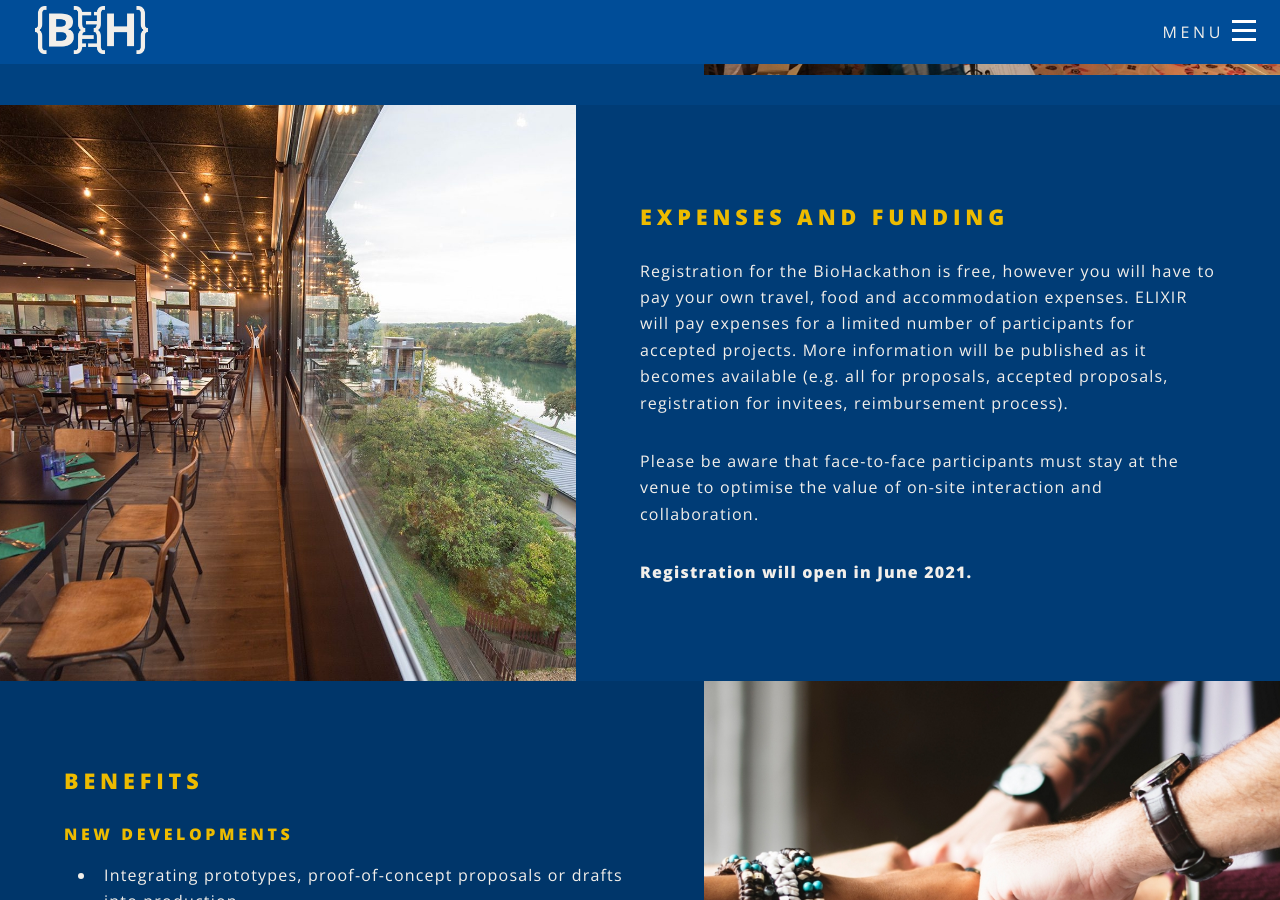
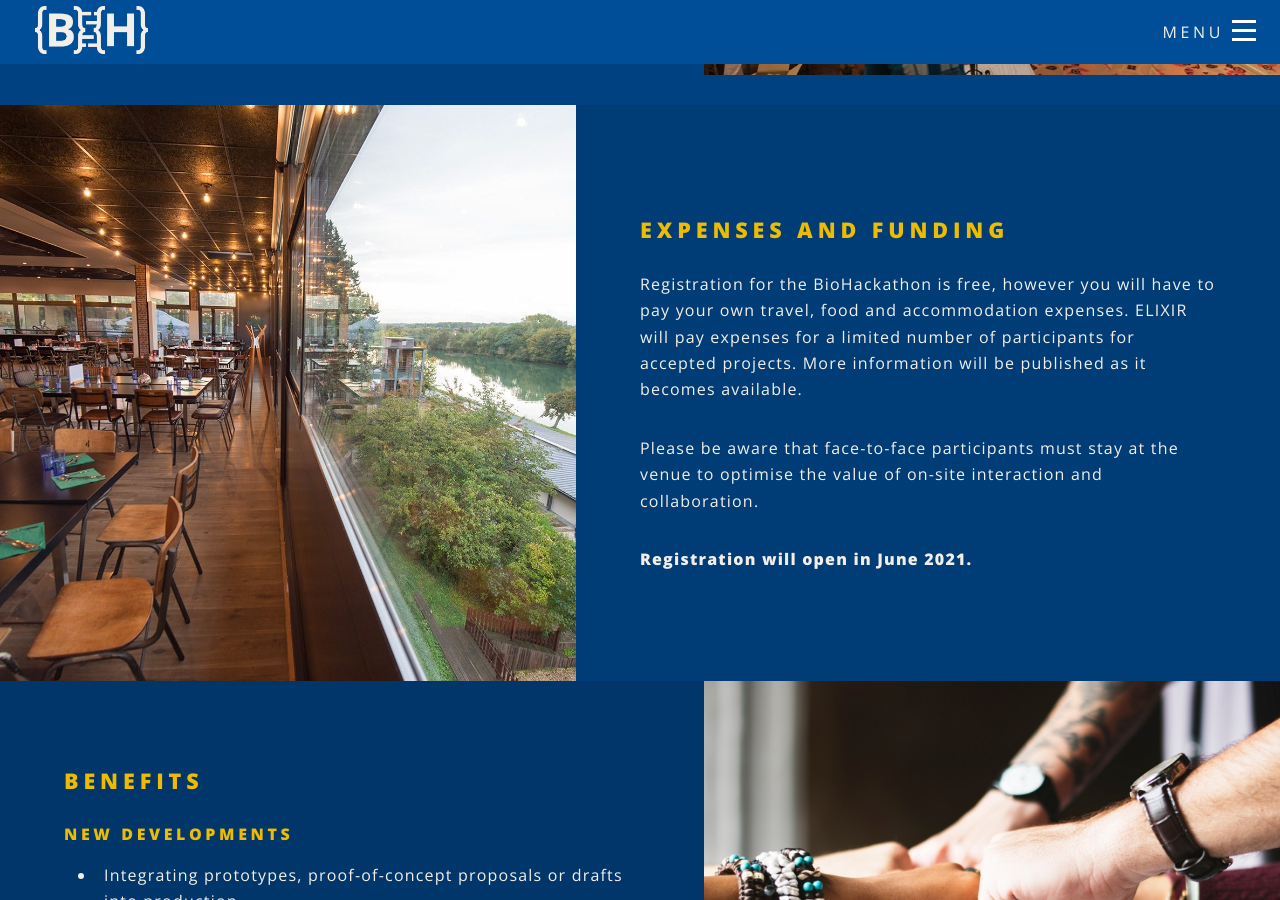
Before and after one commit to elixir-europe/biohackathon-europe-2021, a Jekyll site: the page built from index.html, in a window 1280 px wide and 900 px high, scrolled down 3041 px. Built offline with Jekyll 4.4.1, drawn with Linux system fonts in a browser that asks for light colours; nearby versions of some CDN libraries; some of the changed text lies outside the part shown.

Commit message:
Update funding section

```diff
--- a/index.html
+++ b/index.html
@@ -119,7 +119,7 @@ layout: landing
 		</div>
 		<div class="content">
 			<h2>Expenses and funding</h2>
-			<p>Registration for the BioHackathon is free, however you will have to pay your own travel, food and accommodation expenses. ELIXIR will pay expenses for a limited number of participants for accepted projects. More information will be published as it becomes available (e.g. all for proposals, accepted proposals, registration for invitees, reimbursement process). </p>
+			<p>Registration for the BioHackathon is free, however you will have to pay your own travel, food and accommodation expenses. ELIXIR will pay expenses for a limited number of participants for accepted projects. More information will be published as it becomes available. </p>
 			<p>Please be aware that face-to-face participants must stay at the venue to optimise the value of on-site interaction and collaboration.</p>
 			<!--<a href="{{ site.baseurl }}/registration.html" class="button special">REGISTRATION</a>-->
 			<p class="font-weight-bold">Registration will open in June 2021.</p>
@@ -174,7 +174,7 @@ layout: landing
 <li>How you will advance after the BioHackathon</li>
 <li>If you are planning to attend in person, and if your project could be run virtually</li>
 </ul>
-<p>We expect the projects to be submitted to BioHackrXiv within six months after end of the BioHackathon, wherever possible.</p>
+<p>We expect the projects to be submitted to <a href="biohackrxiv.html">BioHackrXiv</a> within six months after end of the BioHackathon, wherever possible.</p>
 <a class="button special" href="{{ site.baseurl }}/ipdiscl.html">IP Disclaimer</a>
 	</div>
 	</section>
```
